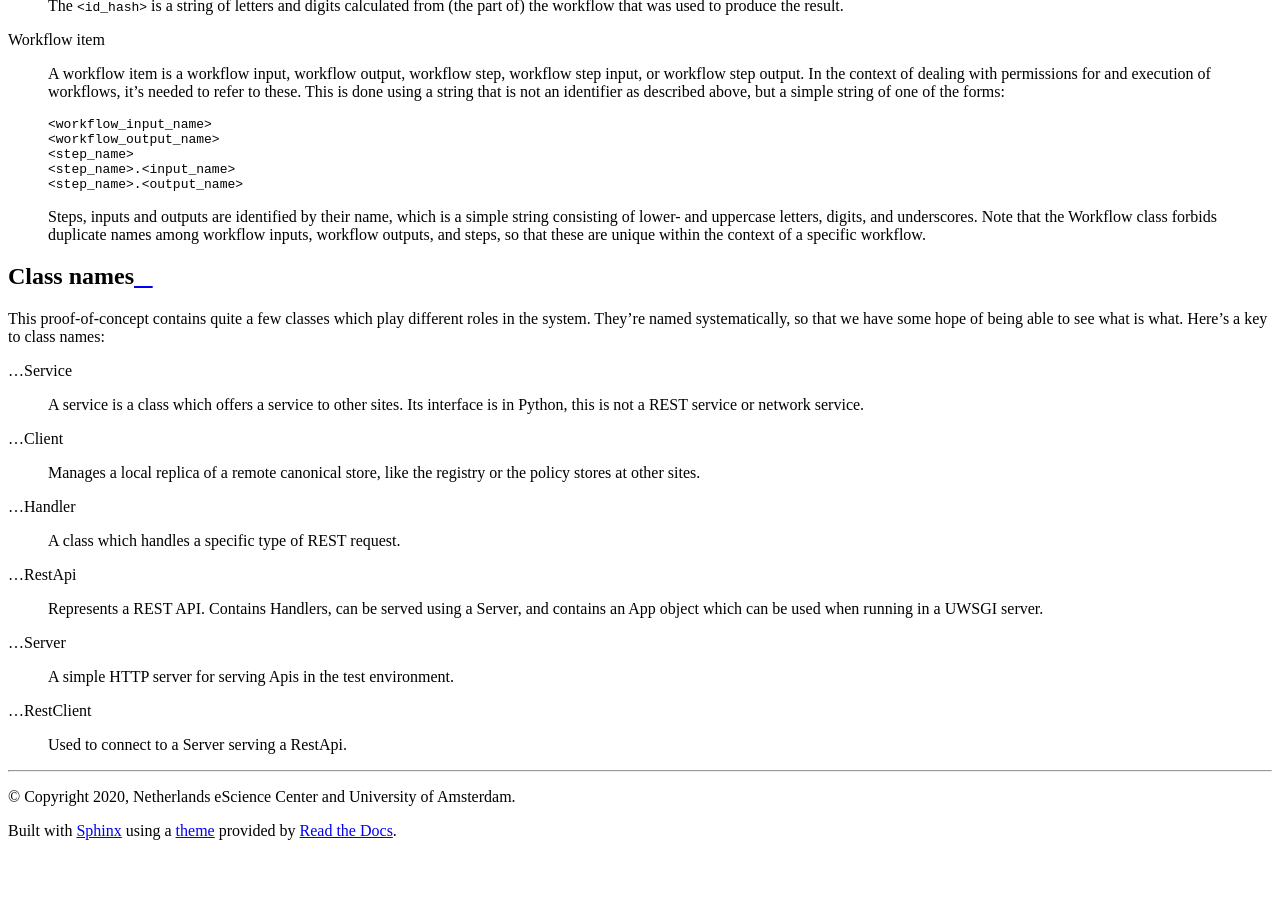
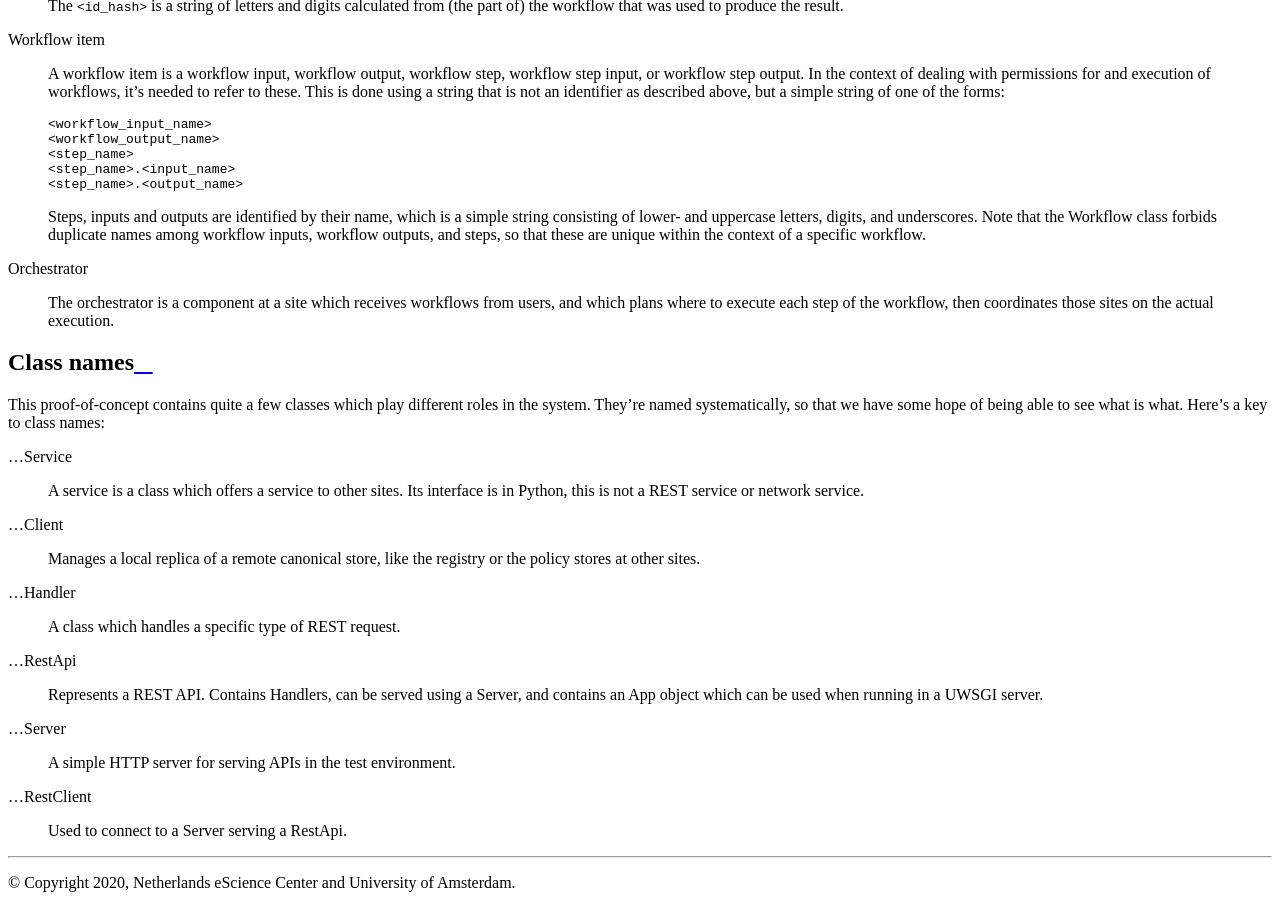
Before and after one commit to SecConNet/mahiru, a Sphinx documentation site: the page built from docs/terminology.rst, in a window 1280 px wide and 900 px high, scrolled down 1306 px. Built offline with Sphinx 7.4.7 and the Read the Docs theme 2.0.0, drawn with Linux system fonts in a browser that asks for light colours; before the commit the page ends 2154 px from its top, so only the background shows below that.

Commit message:
Add Orchestrator to documentation terminology list

```diff
--- a/docs/terminology.rst
+++ b/docs/terminology.rst
@@ -95,6 +95,12 @@ Workflow item
   workflow outputs, and steps, so that these are unique within the context of a
   specific workflow.
 
+Orchestrator
+  The orchestrator is a component at a site which receives workflows from users,
+  and which plans where to execute each step of the workflow, then coordinates
+  those sites on the actual execution.
+
+
 Class names
 ===========
 
@@ -118,7 +124,7 @@ able to see what is what. Here's a key to class names:
   contains an App object which can be used when running in a UWSGI server.
 
 ...Server
-  A simple HTTP server for serving Apis in the test environment.
+  A simple HTTP server for serving APIs in the test environment.
 
 ...RestClient
   Used to connect to a Server serving a RestApi.
```
